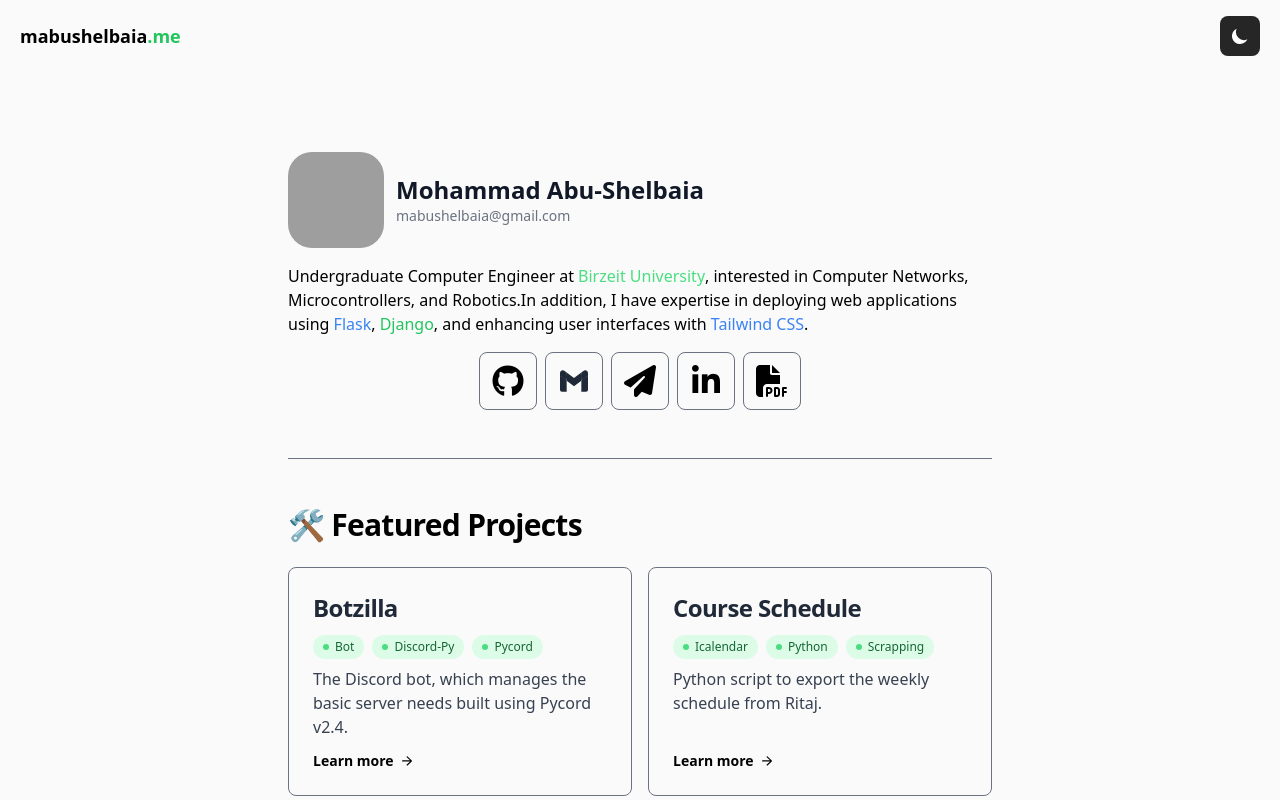
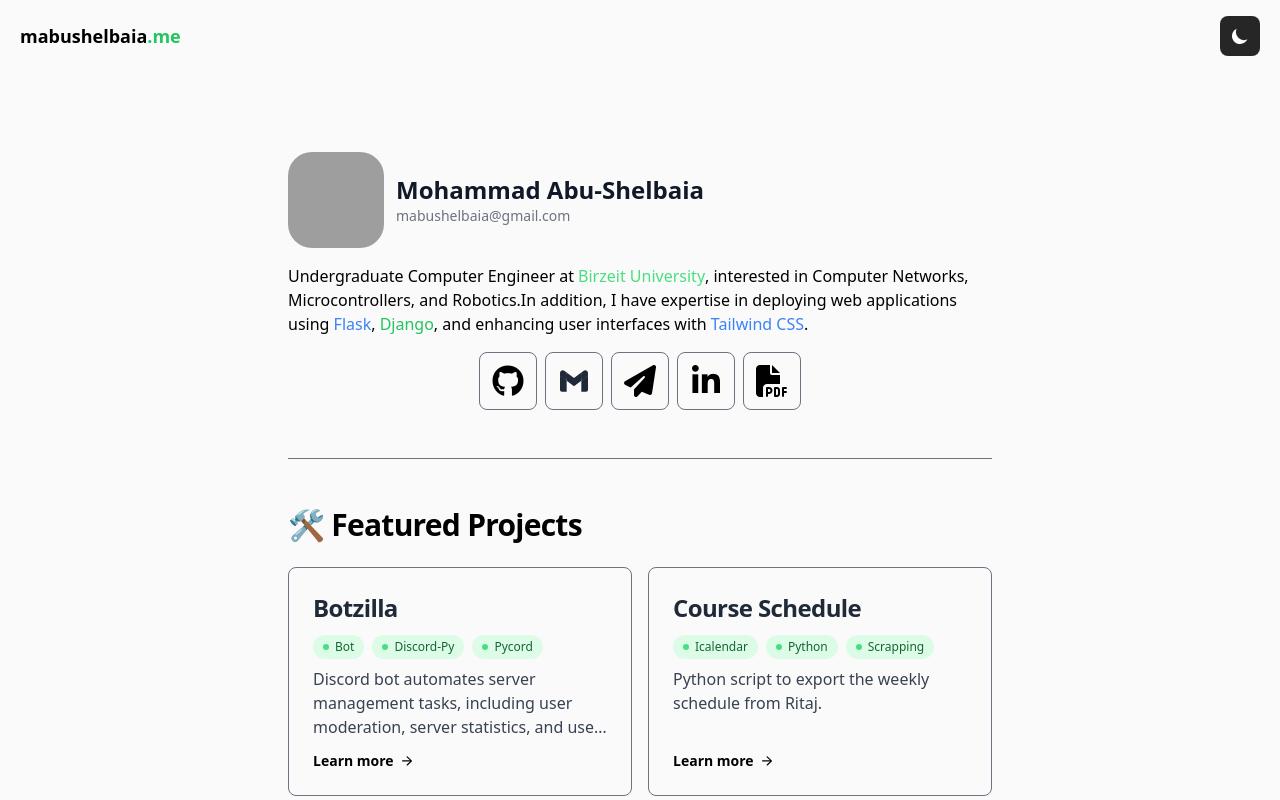
Before and after one commit to mabushelbaia/mabushelbaia.github.io, a website: page index.html in a window 1280 px wide. Shown: the top 800 px of the page. Drawn offline with Linux system fonts and the light colour scheme; grey boxes are pictures that could not be loaded.

Commit message:
Update index.html

```diff
--- a/index.html
+++ b/index.html
@@ -155,7 +155,7 @@
 
           </ul>
           <p class="mb-3 line-clamp-3 font-normal text-gray-700 dark:text-gray-400">
-            The Discord bot, which manages the basic server needs built using Pycord v2.4.
+            Discord bot  automates server management tasks, including user moderation, server statistics, and user interaction.
           </p>
           <p class="mt-auto inline-flex items-center gap-x-2 text-sm font-semibold">
             Learn more
```
